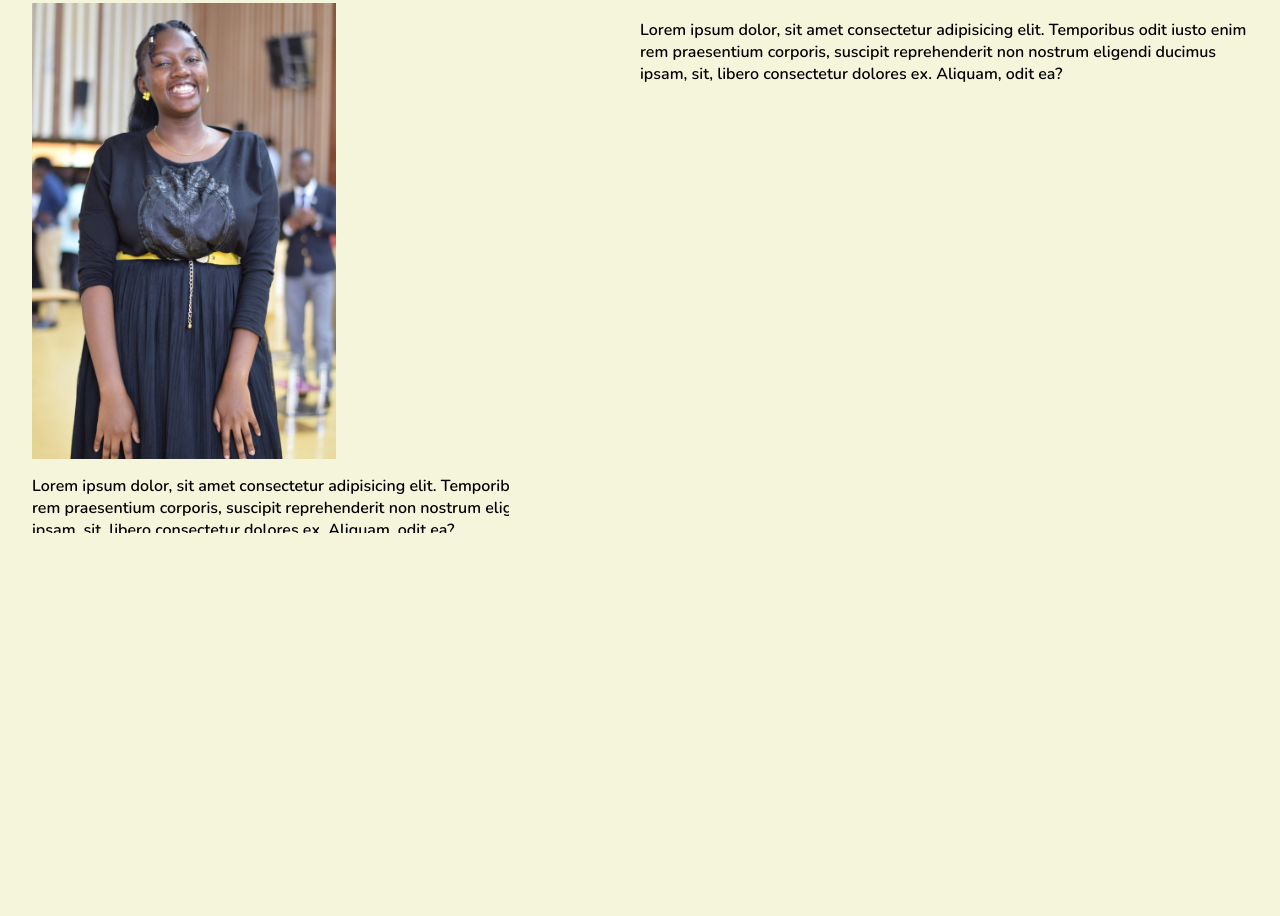
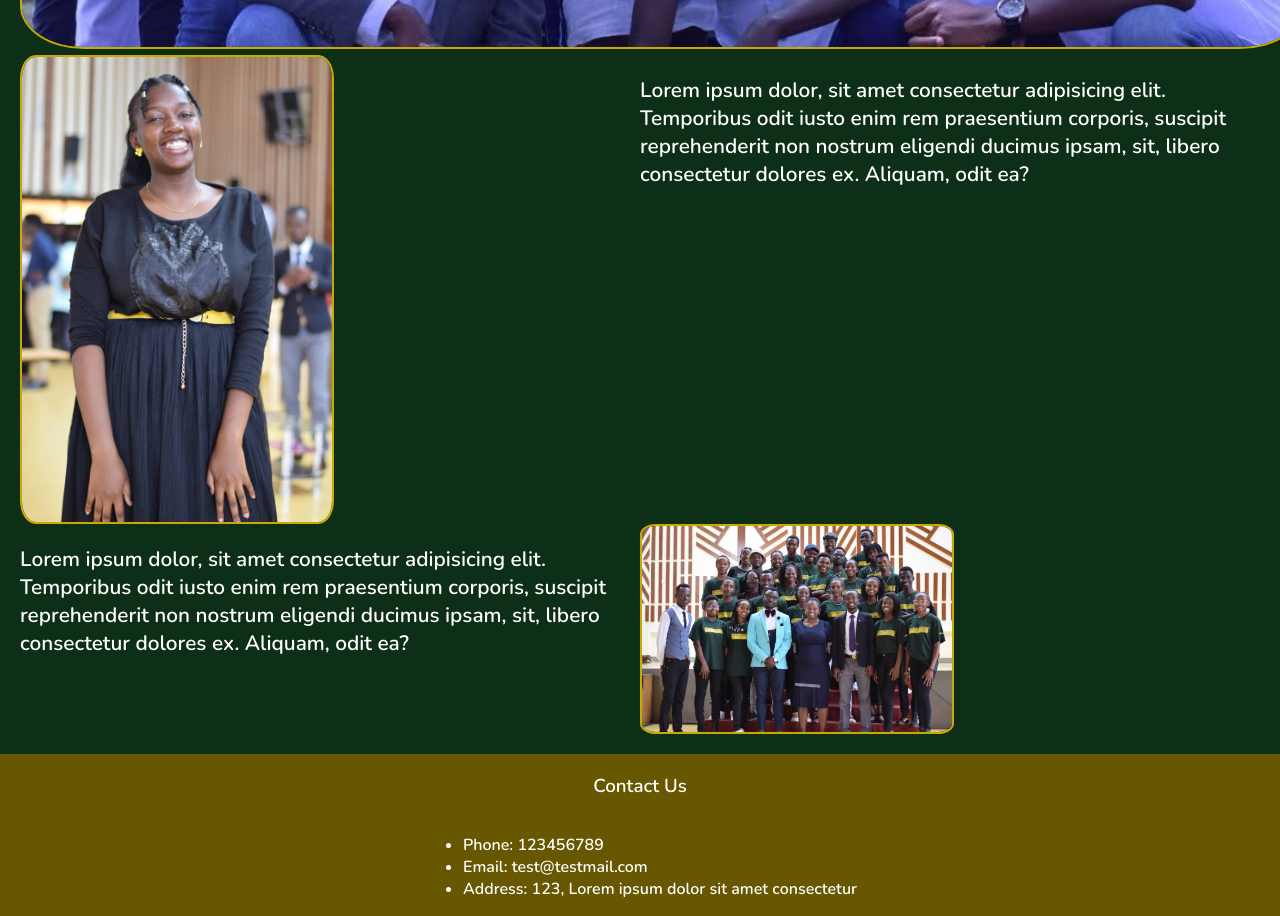
Before and after one commit to lewmas9152/welfare, a plain HTML site: page index.html in a window 1280 px wide. Shown: the part 992-1908 px from the top of the page. Before the commit the page ends 1724 px from the top, so only its background shows below. Drawn offline with nearby package versions, Linux system fonts and the light colour scheme.

Commit message:
Changed background color and added contacts

```diff
--- a/index.html
+++ b/index.html
@@ -8,9 +8,11 @@
   </head>
 
   <body>
+    <div class ="heading">
     <h1>Welfare</h1>
 
-    <p>Wellsprings of joy</p>
+    <p class="motto">~Wellsprings of joy~</p>
+    </div>
     <div class="container">
       <main>
         <img src="./images/welfare3.jpeg" alt="cover_img" class="coverImg" />
@@ -35,10 +37,19 @@
         </div>
       </main>
       <footer>
-        <p>
+        <!-- <p>
           Welfare is a non-profit organization that aims to help the needy and
           the poor.
-        </p>
+        </p> -->
+        <div class="contacts">
+          <h3>Contact Us</h3>
+          <ul>
+            <li>Phone: 123456789</li>
+            <li>Email: test@testmail.com</li>
+            <li>Address: 123, Lorem ipsum dolor sit amet consectetur</li>
+          </ul>
+
+        </div>
       </footer>
     </div>
   </body>
--- a/style.css
+++ b/style.css
@@ -1,19 +1,33 @@
 @import url('https://fonts.googleapis.com/css2?family=Nunito:wght@600&display=swap');
 
 body {
-    background-color: beige;
+    background-color: rgb(13, 46, 23);
     background-repeat: no-repeat;
     background-size: cover;
     /* min-height: 100vh; */
     min-height: 100%;
     margin: 2rem;
     font-family: 'Nunito', sans-serif;
+    color: white;
+    margin: 0;
+    border: 0;
 
+}
+h1 {
+    font-size: 3rem;
+    color: gold;
+    text-align: center;
+    margin: 2rem;
+}
+main {
+    margin: 20px;
 }
 
 img {
     width: 50%;
     height: auto;
+    border-radius: 5%;
+    border: 2px solid rgb(199, 169, 0);
 }
 
 
@@ -25,3 +39,30 @@
 .coverImg {
     width: 100vw;
 }
+.contacts {
+    background-color: rgb(102, 87, 0);
+    color: white;
+    display: flex;
+    flex-direction: column;
+    justify-content: center;
+    align-items: center;
+    margin: 0;
+    border: 0;
+    padding: 0;
+}
+.motto {
+     margin: 0 auto;
+    text-align: center;
+    font-size: 1.5rem;
+    font-weight: bold;
+    color: white;
+    padding: 0;
+    border: 0;
+}
+.grid > p {
+    font-size: 1.3rem;
+    font-family: 'Nunito', sans-serif;
+    color: white;
+    padding: 0;
+    margin-bottom: 5px;
+}
```
